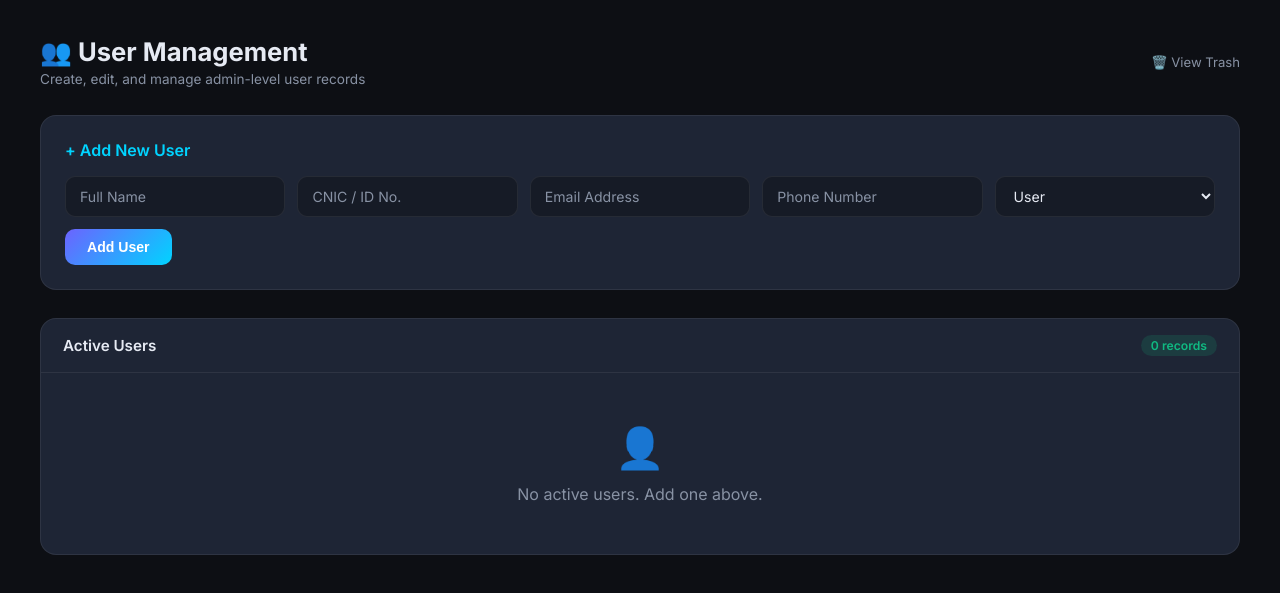
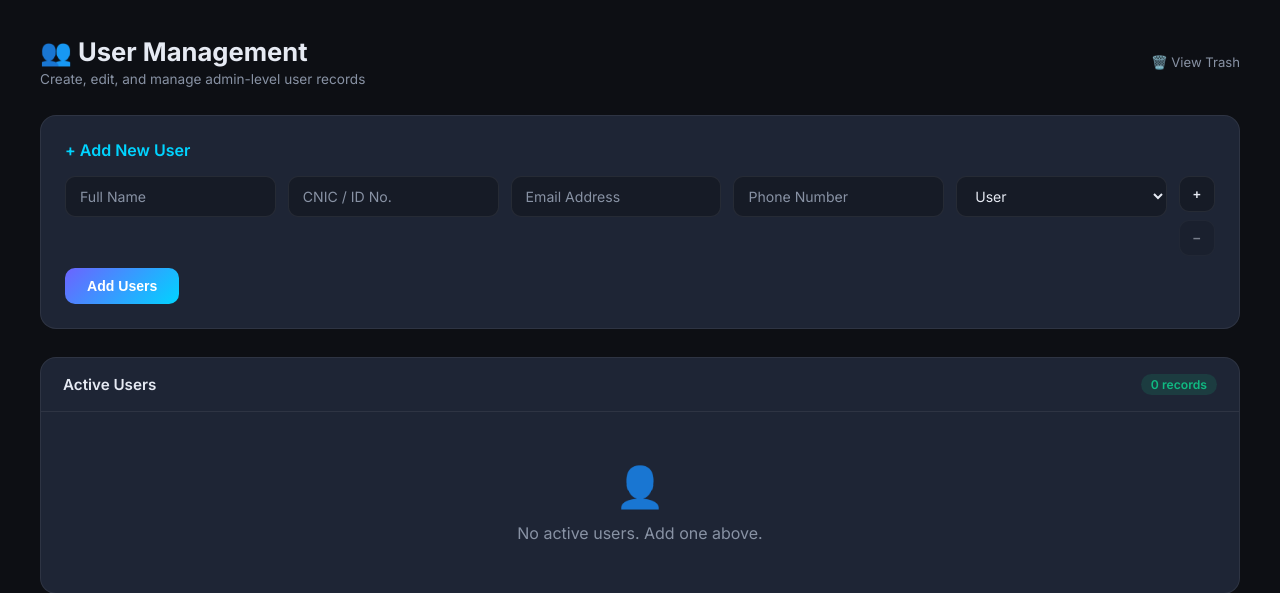
Before and after one commit to HAMMAD-4/test, a Flask app: page /users in a window 1280 px wide. Shown: the part 60-653 px from the top of the page. Run offline with Flask 3, Linux system fonts and the light colour scheme; a user stored in the database is signed in; parts of the project's set-up code (start-up, migrations or seed data) failed here and were passed over.

Commit message:
Support multiple user entries per add
Co-authored-by: HAMMAD-4 <193470595+HAMMAD-4@users.noreply.github.com>

```diff
--- a/app.py
+++ b/app.py
@@ -292,15 +292,39 @@ def users():
 @app.route('/add', methods=['POST'])
 @login_required
 def add_user():
-    db.session.add(User(
-        name  = normalize_text(request.form.get('name')),
-        cnic  = normalize_text(request.form.get('cnic')),
-        email = normalize_text(request.form.get('email')),
-        phone = normalize_optional_text(request.form.get('phone')),
-        role  = normalize_role(request.form.get('role', 'User')),
-    ))
-    db.session.commit()
-    flash('User added successfully.')
+    names = request.form.getlist('name')
+    cnics = request.form.getlist('cnic')
+    emails = request.form.getlist('email')
+    phones = request.form.getlist('phone')
+    roles = request.form.getlist('role')
+
+    def value_at(values, index):
+        return values[index] if index < len(values) else ''
+
+    entry_count = max(len(names), len(cnics), len(emails), len(phones), len(roles))
+    new_users = []
+    for index in range(entry_count):
+        name = normalize_text(value_at(names, index))
+        cnic = normalize_text(value_at(cnics, index))
+        email = normalize_text(value_at(emails, index))
+        phone = normalize_optional_text(value_at(phones, index))
+        role = normalize_role(value_at(roles, index) or 'User')
+        if not (name and cnic and email):
+            continue
+        new_users.append(User(
+            name=name,
+            cnic=cnic,
+            email=email,
+            phone=phone,
+            role=role,
+        ))
+
+    if new_users:
+        db.session.add_all(new_users)
+        db.session.commit()
+        flash(f'{len(new_users)} user(s) added successfully.')
+    else:
+        flash('No users were added.')
     return redirect(url_for('users'))
 
 @app.route('/edit/<int:id>', methods=['GET', 'POST'])
--- a/templates/users.html
+++ b/templates/users.html
@@ -197,6 +197,48 @@
 
         .form-grid select option {
             background: var(--surface);
+        }
+
+        .user-entries {
+            display: flex;
+            flex-direction: column;
+            gap: 16px;
+        }
+
+        .user-entry {
+            display: grid;
+            grid-template-columns: 1fr auto;
+            gap: 12px;
+            align-items: start;
+        }
+
+        .entry-actions {
+            display: flex;
+            flex-direction: column;
+            gap: 8px;
+        }
+
+        .entry-actions button {
+            width: 36px;
+            height: 36px;
+            border-radius: 10px;
+            border: 1px solid var(--border);
+            background: var(--surface);
+            color: var(--text);
+            font-weight: 700;
+            cursor: pointer;
+            transition: opacity .2s, transform .15s;
+        }
+
+        .entry-actions button:hover {
+            opacity: .85;
+            transform: translateY(-1px);
+        }
+
+        .entry-actions button:disabled {
+            opacity: .45;
+            cursor: not-allowed;
+            transform: none;
         }
 
         .btn-add {
@@ -424,6 +466,8 @@
         <div class="add-panel">
             <h3>+ Add New User</h3>
             <form action="/add" method="POST">
+                <div class="user-entries" id="user-entries">
+                    <div class="user-entry">
                         <div class="form-grid">
                             <input type="text" name="name" placeholder="Full Name" required>
                             <input type="text" name="cnic" placeholder="CNIC / ID No." required>
@@ -435,8 +479,14 @@
                                 <option value="Admin">Admin</option>
                             </select>
                         </div>
+                        <div class="entry-actions">
+                            <button type="button" class="btn-duplicate" aria-label="Add another user">+</button>
+                            <button type="button" class="btn-remove" aria-label="Remove this user" disabled>−</button>
+                        </div>
+                    </div>
+                </div>
                 <div class="form-row">
-                    <button type="submit" class="btn-add">Add User</button>
+                    <button type="submit" class="btn-add">Add Users</button>
                 </div>
             </form>
         </div>
@@ -491,6 +541,59 @@
             {% endif %}
         </div>
     </main>
+    <script>
+        document.addEventListener('DOMContentLoaded', () => {
+            const entries = document.getElementById('user-entries');
+            if (!entries) {
+                return;
+            }
+
+            const updateRemoveButtons = () => {
+                const removeButtons = entries.querySelectorAll('.btn-remove');
+                const disable = entries.children.length === 1;
+                removeButtons.forEach((button) => {
+                    button.disabled = disable;
+                });
+            };
+
+            const resetEntryValues = (entry) => {
+                entry.querySelectorAll('input, select').forEach((field) => {
+                    if (field.tagName === 'SELECT') {
+                        field.selectedIndex = 0;
+                    } else {
+                        field.value = '';
+                    }
+                });
+            };
+
+            entries.addEventListener('click', (event) => {
+                const duplicateButton = event.target.closest('.btn-duplicate');
+                const removeButton = event.target.closest('.btn-remove');
+
+                if (duplicateButton) {
+                    const entry = duplicateButton.closest('.user-entry');
+                    const clone = entry.cloneNode(true);
+                    resetEntryValues(clone);
+                    entries.appendChild(clone);
+                    updateRemoveButtons();
+                    const firstInput = clone.querySelector('input');
+                    if (firstInput) {
+                        firstInput.focus();
+                    }
+                }
+
+                if (removeButton && entries.children.length > 1) {
+                    const entry = removeButton.closest('.user-entry');
+                    if (entry) {
+                        entry.remove();
+                        updateRemoveButtons();
+                    }
+                }
+            });
+
+            updateRemoveButtons();
+        });
+    </script>
 </body>
 
 </html>
```
Also changed, not shown: instance/app.db (added). Lines whose indentation alone changed are shown as unchanged.
